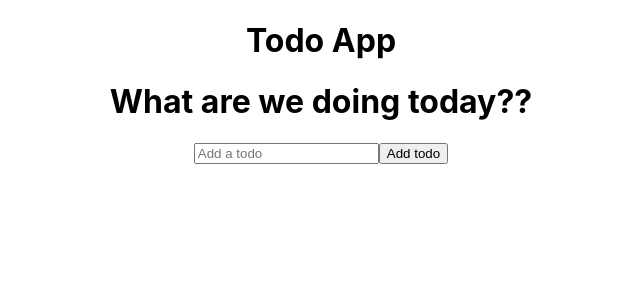
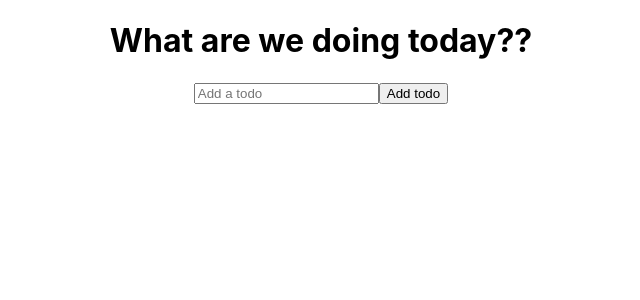
Before and after one commit to Mbtj/todo-app, a React (Create React App) app: page / in a window 1280 px wide. Shown: the top 300 px of the page, without its empty margins (319-959 px from the left). Built offline with nearby package versions, Linux system fonts and the light colour scheme.

Commit message:
remove title header

```diff
--- a/src/App.js
+++ b/src/App.js
@@ -4,9 +4,6 @@ import TodoList from './components/TodoList';
 function App() {
   return (
     <div className="App">
-      <h1>
-        Todo App
-      </h1>
       <TodoList />
     </div>
   );
```
